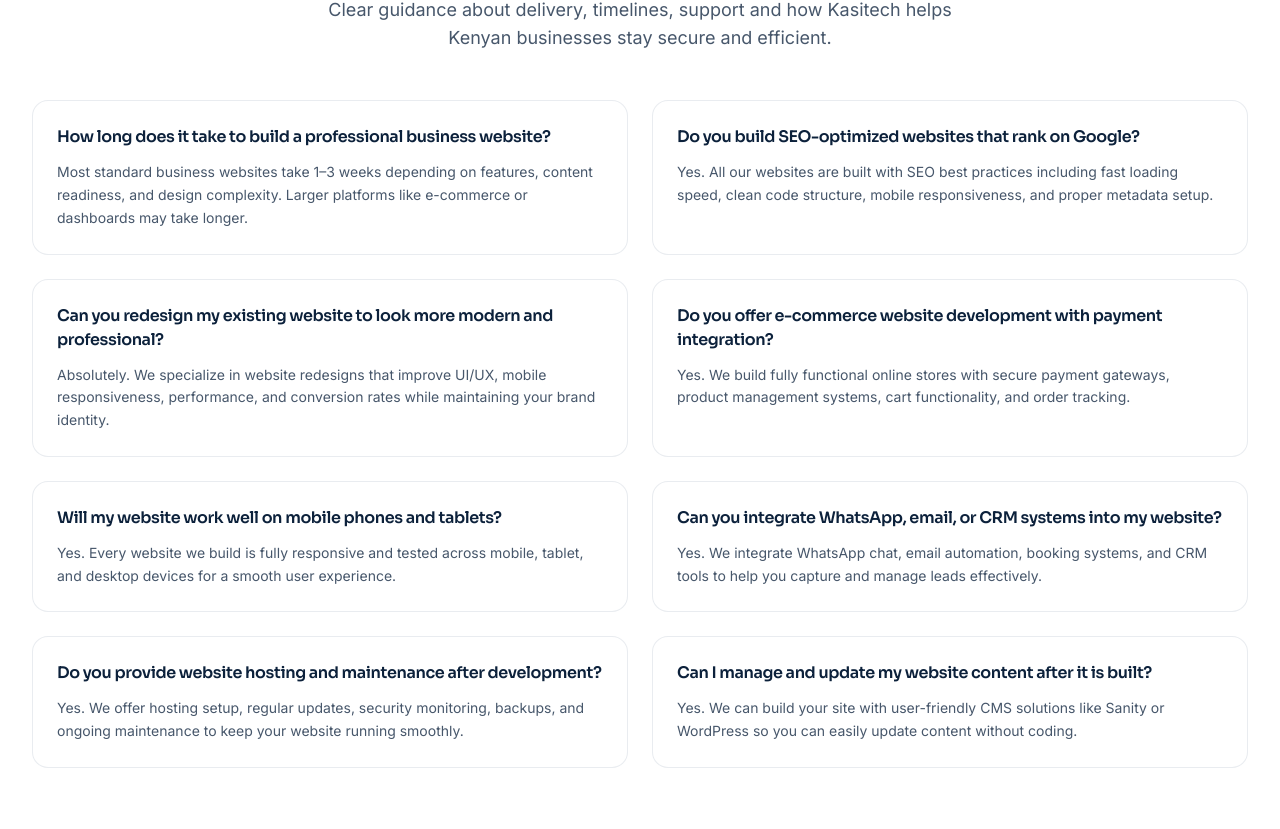
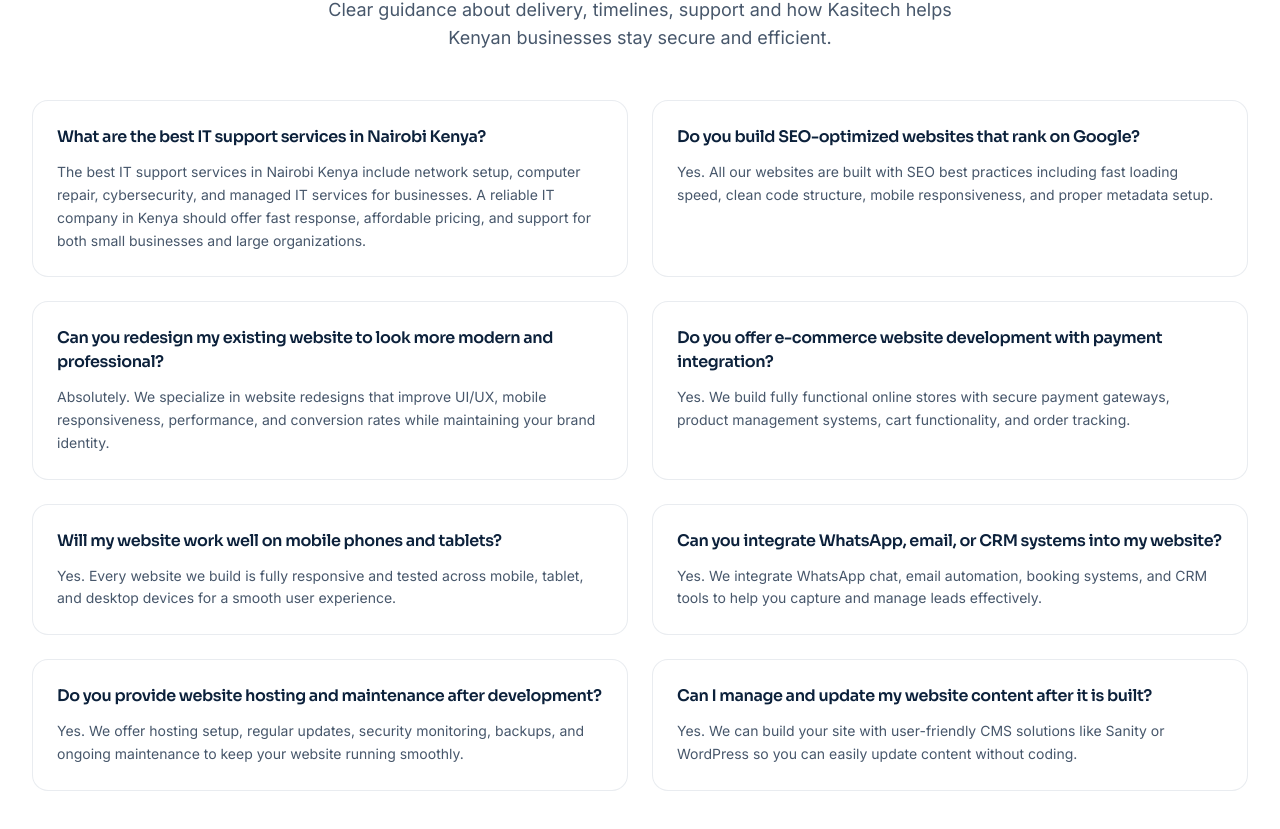
Before and after one commit to Bogita588/Kasitech-Solutions-Limited-Website, a React (Vite) app: page / in a window 1280 px wide. Shown: the part 5200-6029 px from the top of the page. Built offline with nearby package versions, Linux system fonts and the light colour scheme.

Commit message:
made changes

```diff
--- a/src/pages/Index.tsx
+++ b/src/pages/Index.tsx
@@ -18,8 +18,8 @@ const heroSideImages = [image1, image2, image3]
 
 const faqItems = [
   {
-    question: 'How long does it take to build a professional business website?',
-    answer: 'Most standard business websites take 1–3 weeks depending on features, content readiness, and design complexity. Larger platforms like e-commerce or dashboards may take longer.'
+    question: 'What are the best IT support services in Nairobi Kenya?',
+    answer: 'The best IT support services in Nairobi Kenya include network setup, computer repair, cybersecurity, and managed IT services for businesses. A reliable IT company in Kenya should offer fast response, affordable pricing, and support for both small businesses and large organizations.'
   },
   {
     question: 'Do you build SEO-optimized websites that rank on Google?',
```
